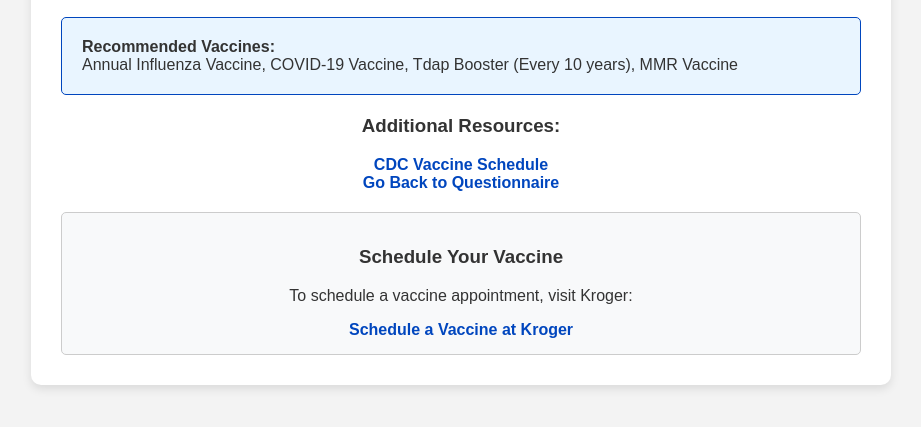
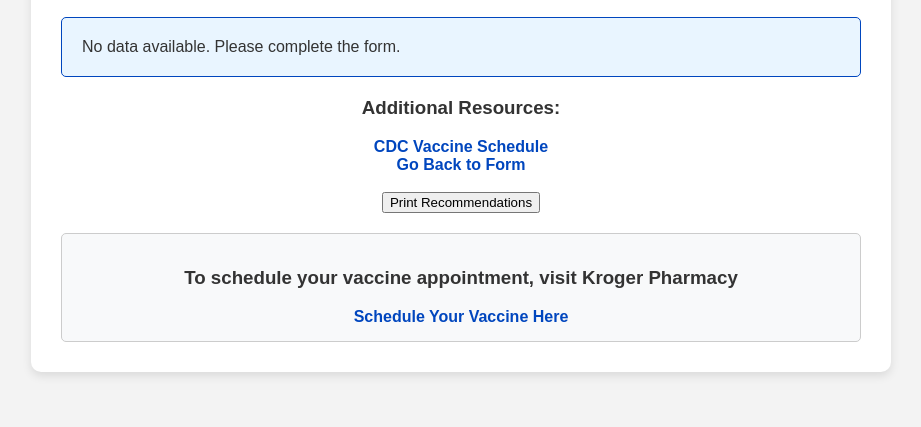
Before and after one commit to kpham2011/Vaccine-Recommendation, a plain HTML site: page recommendations.html in a window 1280 px wide. Shown: the part 121-548 px from the top of the page, without its empty margins (179-1100 px from the left). Drawn offline with Linux system fonts and the light colour scheme.

Commit message:
Update recommendations.html

```diff
--- a/recommendations.html
+++ b/recommendations.html
@@ -33,7 +33,7 @@
             border-radius: 5px;
             font-size: 16px;
         }
-        .links {
+        .links, .schedule {
             margin-top: 20px;
             text-align: center;
         }
@@ -64,36 +64,43 @@
         <div class="links">
             <h3>Additional Resources:</h3>
             <a href="https://www.cdc.gov/vaccines/?CDC_AAref_Val=https://www.cdc.gov/vaccines/schedules/" target="_blank">CDC Vaccine Schedule</a><br>
-            <a href="index.html">Go Back to Questionnaire</a>
+            <a href="index.html">Go Back to Form</a>
+            <br><br>
+            <button onclick="printRecommendations()">Print Recommendations</button>
         </div>
         <div class="schedule">
-            <h3>Schedule Your Vaccine</h3>
-            <p>To schedule a vaccine appointment, visit Kroger:</p>
-            <a href="https://www.kroger.com/health/schedule-appointment" target="_blank">Schedule a Vaccine at Kroger</a>
+            <h3>To schedule your vaccine appointment, visit Kroger Pharmacy</h3>
+            <a href="https://www.kroger.com/health/schedule-appointment" target="_blank">Schedule Your Vaccine Here</a>
         </div>
     </div>
 
     <script>
         function getRecommendations() {
-            const params = new URLSearchParams(window.location.search);
-            let age = params.get("age");
-            let conditions = params.getAll("conditions");
-            let vaccines = params.getAll("vaccines");
+            let recommendationData = JSON.parse(localStorage.getItem("recommendationData"));
 
-            let recommendations = [];
+            if (!recommendationData || !recommendationData.vaccines.length) {
+                document.getElementById("result").innerHTML = "No data available. Please complete the form.";
+                return;
+            }
 
-            if (age >= 65) recommendations.push("Pneumococcal (PCV20 or PCV15 + PPSV23)");
-            if (!vaccines.includes("Influenza")) recommendations.push("Annual Influenza Vaccine");
-            if (!vaccines.includes("COVID-19")) recommendations.push("COVID-19 Vaccine");
-            if (!vaccines.includes("Tdap / DTaP")) recommendations.push("Tdap Booster (Every 10 years)");
-            if (conditions.includes("Diabetes") || conditions.includes("Liver Disease")) recommendations.push("Hepatitis B Vaccine");
-            if (!vaccines.includes("MMR (Measles, Mumps, Rubella)") && age < 50) recommendations.push("MMR Vaccine");
-            if (conditions.includes("HIV/AIDS") || conditions.includes("Cancer / Immunosuppressed")) recommendations.push("Avoid live vaccines like MMR, Varicella");
+            let resultDiv = document.getElementById("result");
 
-            document.getElementById("result").innerHTML = "<b>Recommended Vaccines:</b><br>" + (recommendations.length > 0 ? recommendations.join(", ") : "No additional vaccines needed");
+            // Create a list of vaccines
+            let listHtml = "<b>Recommended Vaccines:</b><ul>";
+            recommendationData.vaccines.forEach(vaccine => {
+                listHtml += `<li>${vaccine}</li>`; // Add each vaccine as a list item
+            });
+            listHtml += "</ul>";
+
+            resultDiv.innerHTML = listHtml;
         }
 
-        window.onload = getRecommendations;
+        // Call getRecommendations() on page load
+        window.onload = function () {
+            getRecommendations();
+        };
     </script>
+
+    <script src="script.js"></script>
 </body>
 </html>
```
